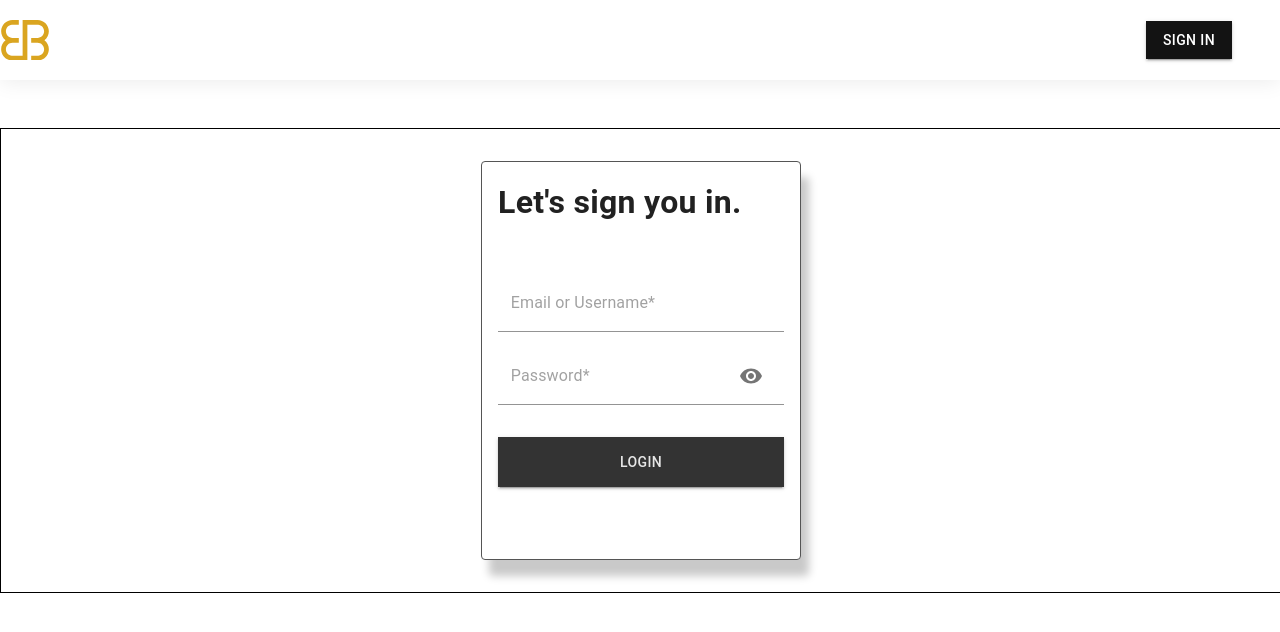
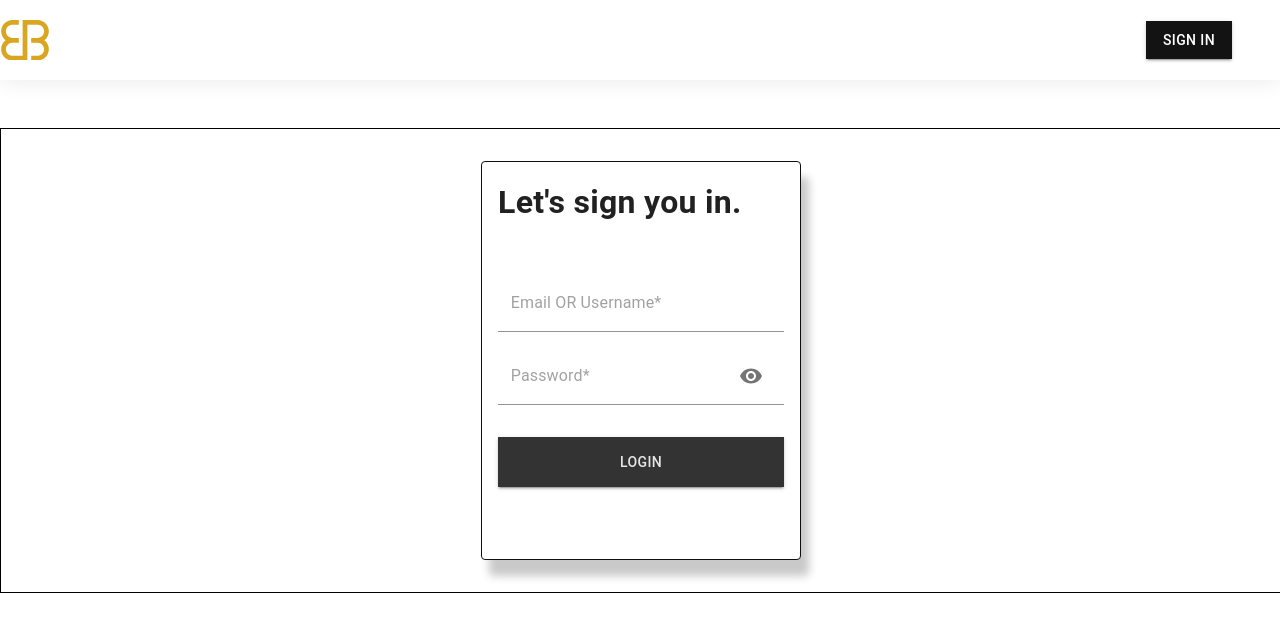
Before and after one commit to nikhileshr-lanatus/bigbeyond-admin, a React (Create React App) app: page /sign-in in a window 1280 px wide. Shown: the top 632 px of the page. Built offline with nearby package versions, Linux system fonts and the light colour scheme.

Commit message:
Signin form change

```diff
--- a/src/pages/SignIn.jsx
+++ b/src/pages/SignIn.jsx
@@ -88,7 +88,7 @@ const SignIn = () => {
               padding: { xs: "0.2rem", md: "1rem" },
               marginY: "2rem",
               boxShadow: "0.5rem 1rem 0.5rem  #c9c9c9",
-              border: "1px solid #555555",
+              border: "1px solid #0f0f0f",
             }}
           >
             <Box sx={{ marginBottom: "3rem" }}>
@@ -116,7 +116,7 @@ const SignIn = () => {
                 <Input
                   margin="normal"
                   variant="filled"
-                  placeholder="Email or Username*"
+                  placeholder="Email OR Username* "
                   size="larger"
                   type="email"
                   onChange={handleUserNameChange}
```
